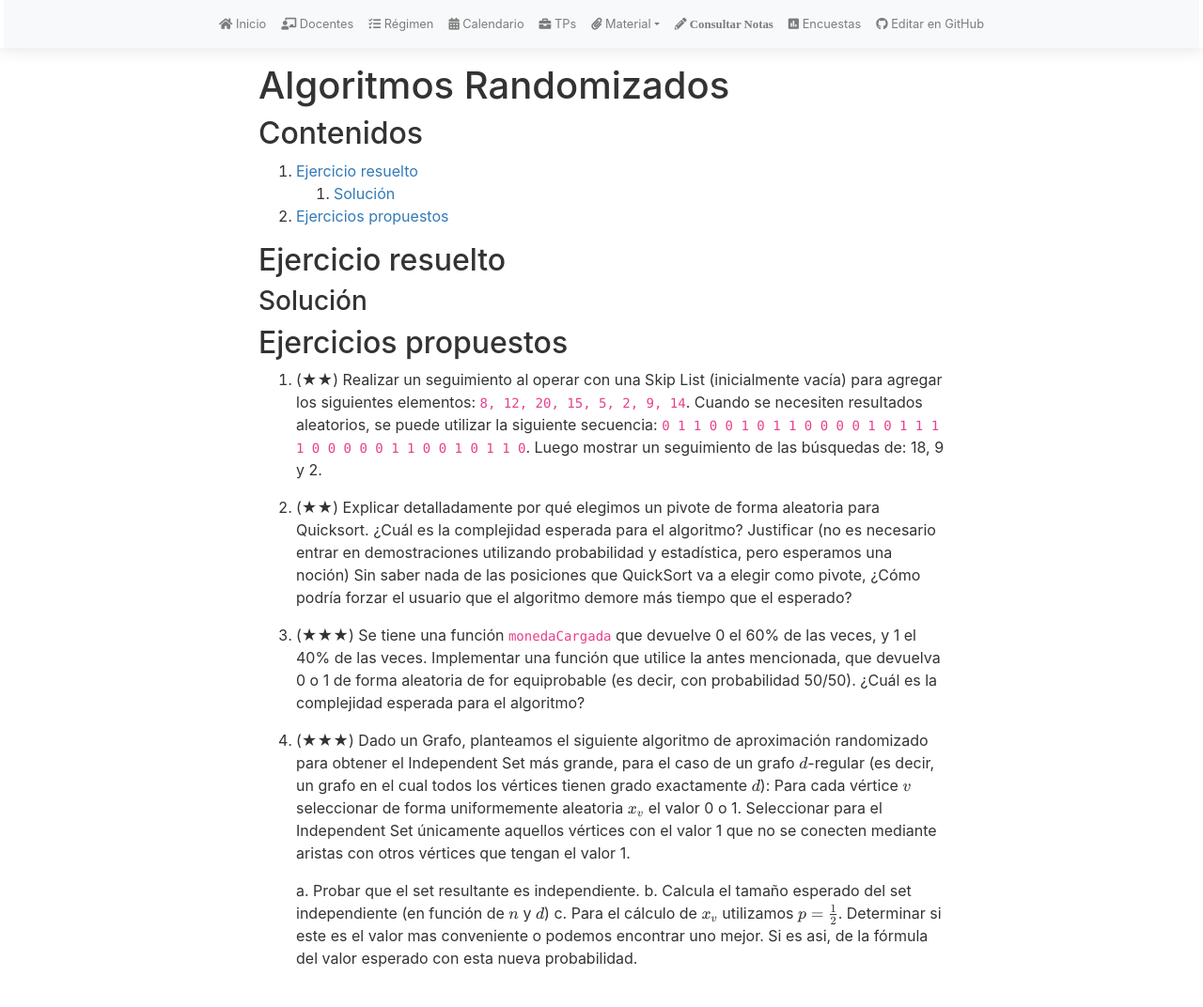
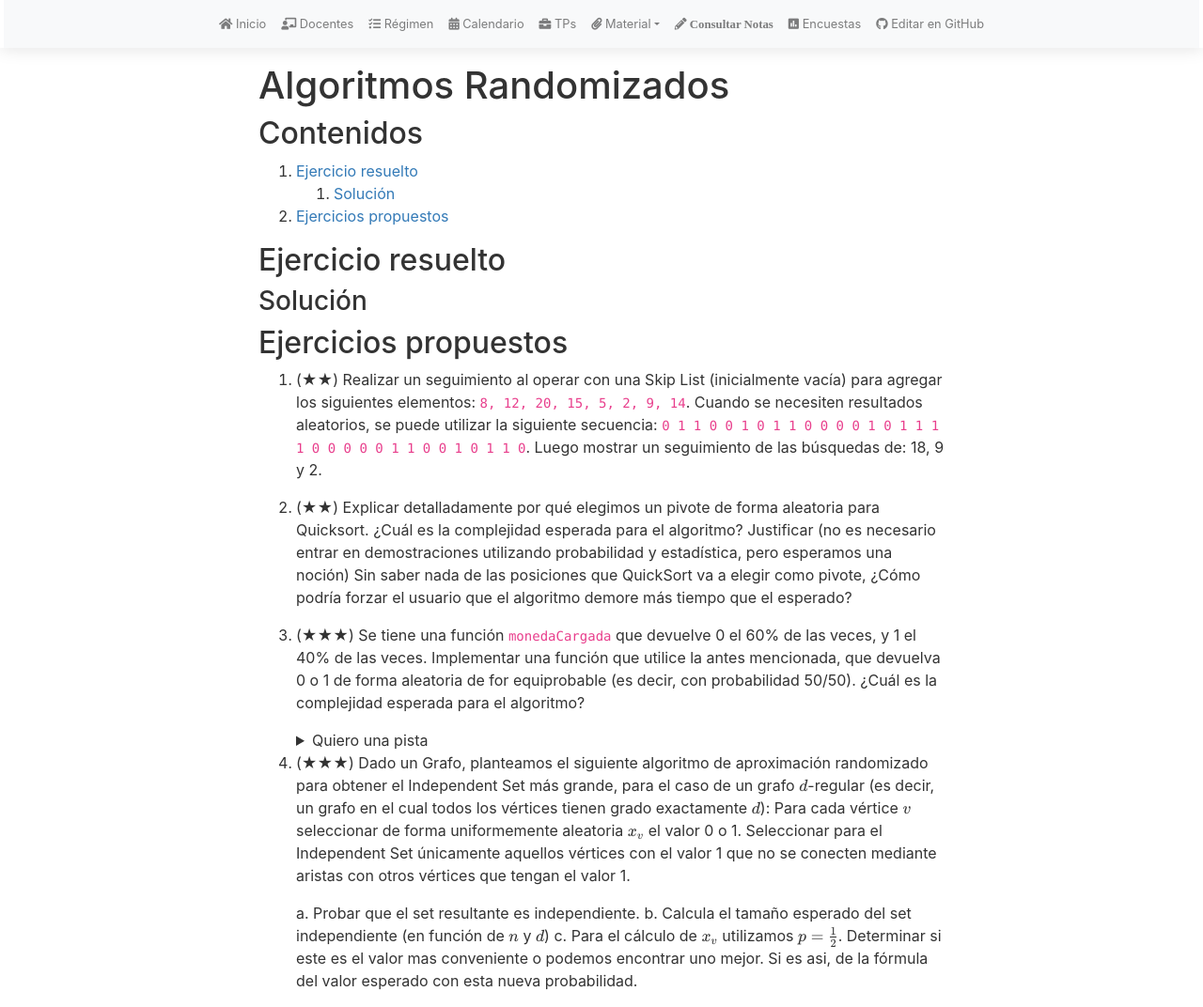
Before and after one commit to algoritmos-rw/tda_bg, a Jekyll site: the page built from material/guias/randomizados.md, in a window 1280 px wide and 1072 px high. Shown: the whole window at 94% size. Built offline with Jekyll 4.4.1, drawn with Linux system fonts in a browser that asks for light colours; nearby versions of some CDN libraries; our own code applies the rules of GitHub Pages for plain Markdown files.

Commit message:
ayudita randomizados

```diff
--- a/material/guias/randomizados.md
+++ b/material/guias/randomizados.md
@@ -35,6 +35,14 @@
     Implementar una función que utilice la antes mencionada, que devuelva 0 o 1 de forma aleatoria de
     for equiprobable (es decir, con probabilidad 50/50). ¿Cuál es la complejidad esperada para el algoritmo?
 
+    <details>
+        <summary>Quiero una pista</summary>
+
+            Si ejecuto dos veces la función `monedaCargada`, ¿cuál es la probabilidad de que primero
+            salga un 0 y luego un 1? ¿y la de que primero salga 1 y luego un 0?
+
+    </details>
+
 1.  (★★★) Dado un Grafo, planteamos el siguiente algoritmo de aproximación randomizado para obtener el Independent
     Set más grande, para el caso de un grafo $$d$$-regular (es decir, un grafo en el cual todos los vértices
     tienen grado exactamente $$d$$):
```
